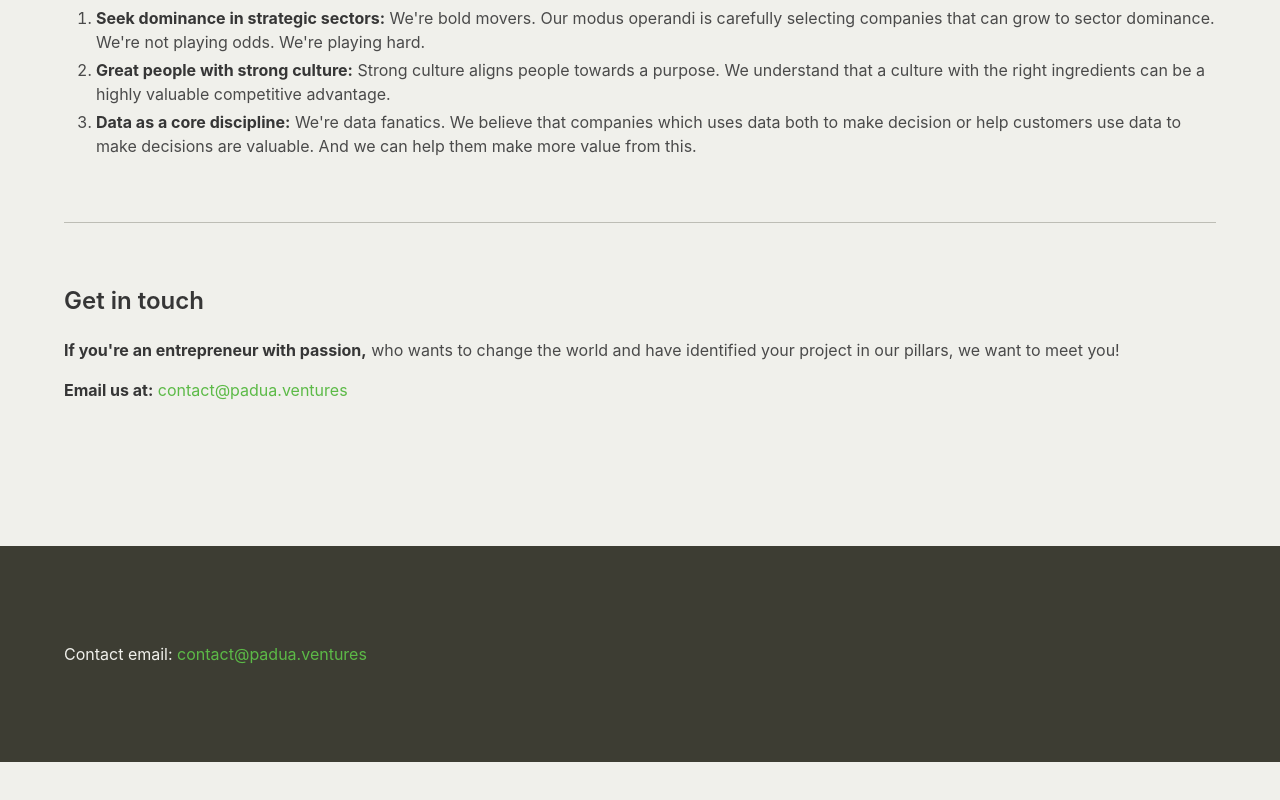
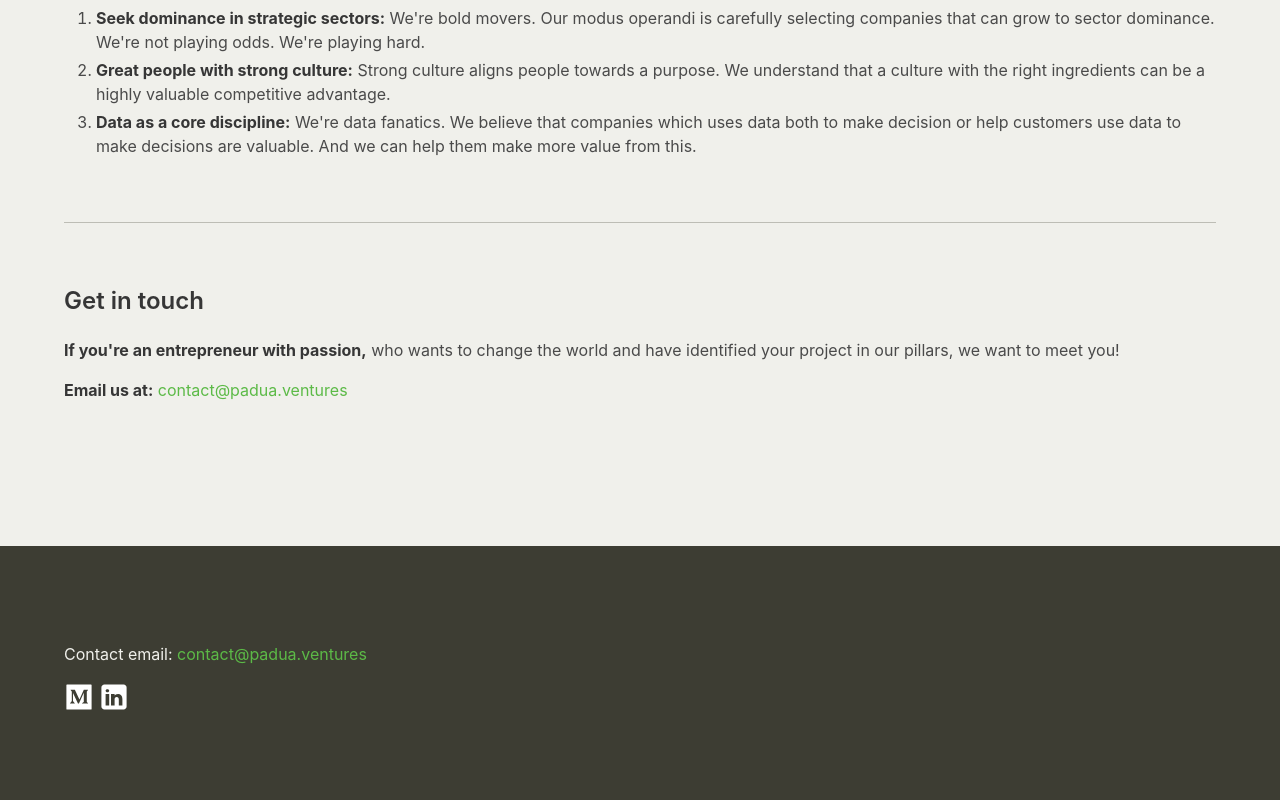
Before and after one commit to jdanielnd/padua-site, a website: page index.html in a window 1280 px wide. Shown: the part 517-1317 px from the top of the page. Before the commit the page ends 1279 px from the top, so only its background shows below. Drawn offline with Linux system fonts and the light colour scheme.

Commit message:
adding icons on footer

```diff
--- a/index.html
+++ b/index.html
@@ -72,6 +72,20 @@
       <p>
         Contact email: <a href="mailto:contact@padua.ventures">contact@padua.ventures</a>
       </p>
+      <p>
+        <a href="https://medium.com/padua" target="_blank">
+          <svg xmlns="http://www.w3.org/2000/svg" x="0px" y="0px"
+width="30" height="30"
+viewBox="0 0 192 192"
+style=" fill:#000000;"><g fill="none" fill-rule="nonzero" stroke="none" stroke-width="1" stroke-linecap="butt" stroke-linejoin="miter" stroke-miterlimit="10" stroke-dasharray="" stroke-dashoffset="0" font-family="none" font-weight="none" font-size="none" text-anchor="none" style="mix-blend-mode: normal"><path d="M0,192v-192h192v192z" fill="none"></path><g fill="#ffffff"><path d="M172.8,15.36h-153.6c-2.11968,0 -3.84,1.72032 -3.84,3.84v153.6c0,2.11968 1.72032,3.84 3.84,3.84h153.6c2.11968,0 3.84,-1.72032 3.84,-3.84v-153.6c0,-2.11968 -1.72032,-3.84 -3.84,-3.84zM153.6,51.84l-6.99264,8.43648c-0.4416,0.43776 -0.68736,1.02912 -0.68736,1.64352v63.84c0,0.6144 0.24576,1.20576 0.68736,1.64352l6.99264,9.09312v1.74336h-38.4v-1.74336l10.83264,-9.09312c0.4416,-0.43776 0.68736,-1.02912 0.68736,-1.64352v-57.10464l-31.30368,69.58464h-0.00384h-5.92512v0l-31.88736,-67.68v50.33472c0,0.8448 0.29184,1.66272 0.8256,2.3232l10.6944,13.27872v1.74336h-30.72v-1.74336l10.68672,-13.20192c0.5376,-0.66048 0.83328,-1.48608 0.83328,-2.33472v-58.03008c0,-0.54528 -0.192,-1.07136 -0.54528,-1.48992l-7.13472,-9.6v-1.92h27.25248l29.27616,62.14272l27.95904,-62.14272h26.87232z"></path></g></g></svg>
+        </a>
+        <a href="https://www.linkedin.com/company/padua-ventures/" target="_blank">
+          <svg xmlns="http://www.w3.org/2000/svg" x="0px" y="0px"
+width="30" height="30"
+viewBox="0 0 192 192"
+style=" fill:#000000;"><g fill="none" fill-rule="nonzero" stroke="none" stroke-width="1" stroke-linecap="butt" stroke-linejoin="miter" stroke-miterlimit="10" stroke-dasharray="" stroke-dashoffset="0" font-family="none" font-weight="none" font-size="none" text-anchor="none" style="mix-blend-mode: normal"><path d="M0,192v-192h192v192z" fill="none"></path><g fill="#ffffff"><path d="M157.44,15.36h-122.88c-10.5984,0 -19.2,8.6016 -19.2,19.2v122.88c0,10.5984 8.6016,19.2 19.2,19.2h122.88c10.5984,0 19.2,-8.6016 19.2,-19.2v-122.88c0,-10.5984 -8.6016,-19.2 -19.2,-19.2zM65.28,76.8v72.96h-23.04v-72.96zM42.24,55.5648c0,-5.376 4.608,-9.4848 11.52,-9.4848c6.912,0 11.2512,4.1088 11.52,9.4848c0,5.376 -4.3008,9.7152 -11.52,9.7152c-6.912,0 -11.52,-4.3392 -11.52,-9.7152zM149.76,149.76h-23.04c0,0 0,-35.5584 0,-38.4c0,-7.68 -3.84,-15.36 -13.44,-15.5136h-0.3072c-9.2928,0 -13.1328,7.9104 -13.1328,15.5136c0,3.4944 0,38.4 0,38.4h-23.04v-72.96h23.04v9.8304c0,0 7.4112,-9.8304 22.3104,-9.8304c15.2448,0 27.6096,10.4832 27.6096,31.7184z"></path></g></g></svg>
+        </a>
+      </p>
     </div>
   </footer>
 
```
